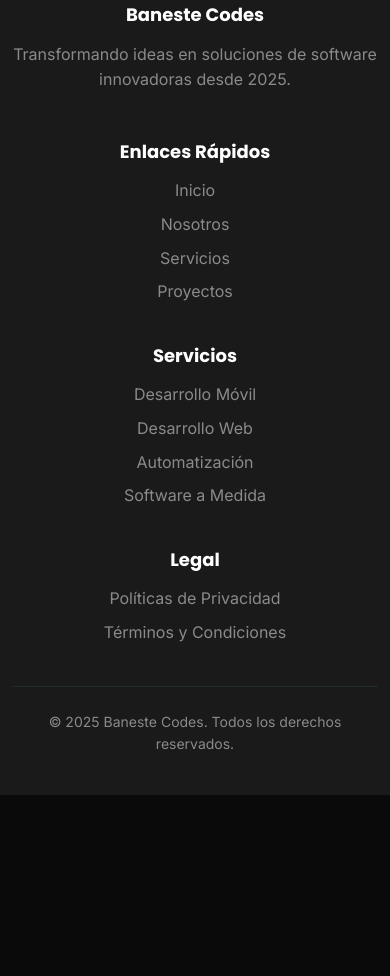
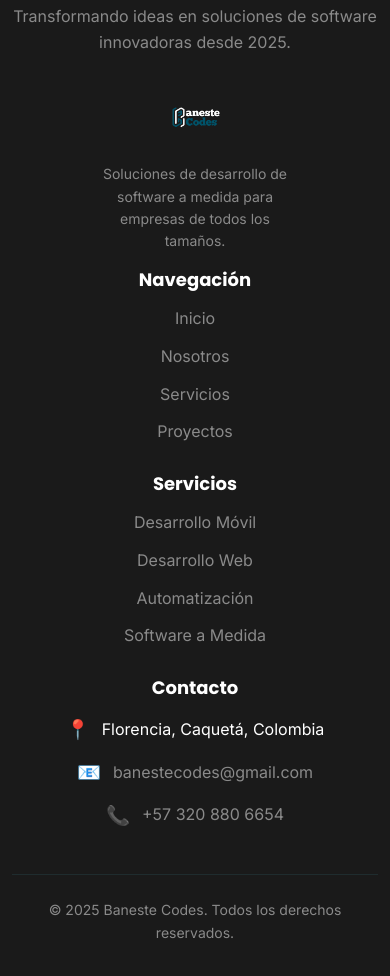
Before and after one commit to Resteban368/baneste_code_page, a plain HTML site: page index.html in a window 390 px wide. Shown: the part 8078-9054 px from the top of the page. Before the commit the page ends 8873 px from the top, so only its background shows below. Drawn offline with Linux system fonts and the light colour scheme.

Commit message:
update code responsive

```diff
--- a/index.html
+++ b/index.html
@@ -2,19 +2,28 @@
 <html lang="es">
   <head>
     <meta charset="UTF-8" />
-    <meta name="viewport" content="width=device-width, initial-scale=1.0, maximum-scale=5.0, user-scalable=yes, viewport-fit=cover" />
+    <meta
+      name="viewport"
+      content="width=device-width, initial-scale=1.0, maximum-scale=5.0, user-scalable=yes, viewport-fit=cover"
+    />
     <meta
       name="description"
-      content="Baneste Codes - Desarrollo de software a la medida. Buscando el camino perfecto hacia aplicaciones móviles excepcionales."
+      content="Baneste Codes - Expertos en desarrollo de software a medida, aplicaciones móviles Flutter, desarrollo web y automatización con n8n en Florencia, Colombia. Transformamos tu negocio."
     />
     <meta
       name="keywords"
-      content="desarrollo software, aplicaciones móviles, Flutter, automatización, n8n, software a medida"
+      content="desarrollo software, aplicaciones móviles, Flutter, desarrollo web, automatización, n8n, software a medida, Florencia, Colombia, apps android, apps ios"
     />
     <meta name="author" content="Baneste Codes" />
     <meta name="theme-color" content="#1a8b9d" />
     <meta name="apple-mobile-web-app-capable" content="yes" />
-    <meta name="apple-mobile-web-app-status-bar-style" content="black-translucent" />
+    <meta
+      name="apple-mobile-web-app-status-bar-style"
+      content="black-translucent"
+    />
+
+    <!-- Canonical URL -->
+    <link rel="canonical" href="https://banestecodes.com/" />
 
     <!-- Open Graph -->
     <meta
@@ -23,10 +32,42 @@
     />
     <meta
       property="og:description"
-      content="Transformamos ideas en soluciones de software innovadoras, escalables y de alto rendimiento."
+      content="Transformamos ideas en soluciones de software innovadoras, escalables y de alto rendimiento. Especialistas en Flutter y Automatización."
     />
     <meta property="og:type" content="website" />
-    <meta property="og:url" content="https://banestecodes.com" />
+    <meta property="og:url" content="https://banestecodes.com/" />
+    <meta
+      property="og:image"
+      content="https://banestecodes.com/assets/baneste.png"
+    />
+    <meta property="og:site_name" content="Baneste Codes" />
+    <meta property="og:locale" content="es_CO" />
+
+    <!-- Structured Data (JSON-LD) -->
+    <script type="application/ld+json">
+      {
+        "@context": "https://schema.org",
+        "@type": "LocalBusiness",
+        "name": "Baneste Codes",
+        "image": "https://banestecodes.com/assets/baneste.png",
+        "@id": "https://banestecodes.com",
+        "url": "https://banestecodes.com",
+        "telephone": "+573208806654",
+        "address": {
+          "@type": "PostalAddress",
+          "addressLocality": "Florencia",
+          "addressRegion": "Caquetá",
+          "addressCountry": "CO"
+        },
+        "sameAs": [
+          "https://instagram.com/banesteCodes",
+          "https://twitter.com/banesteCodes",
+          "https://linkedin.com/company/banesteCodes",
+          "https://github.com/banesteCodes"
+        ],
+        "priceRange": "$$"
+      }
+    </script>
 
     <title>Baneste Codes - Desarrollo de Software a la Medida</title>
 
@@ -645,17 +686,26 @@
          ============================================ -->
     <footer class="footer">
       <div class="container">
+        <div class="footer-slogan">
+          <p>
+            Transformando ideas en soluciones de software innovadoras desde
+            2025.
+          </p>
+        </div>
+
         <div class="footer-content">
           <div class="footer-section">
-            <h4>Baneste Codes</h4>
-            <p>
-              Transformando ideas en soluciones de software innovadoras desde
-              2025.
+            <a href="#inicio" class="footer-brand">
+              <img src="assets/baneste.png" alt="Baneste Codes" class="footer-logo">
+            </a>
+            <p class="footer-description">
+              Soluciones de desarrollo de software a medida para empresas de
+              todos los tamaños.
             </p>
           </div>
 
           <div class="footer-section">
-            <h4>Enlaces Rápidos</h4>
+            <h4>Navegación</h4>
             <ul class="footer-links">
               <li><a href="#inicio">Inicio</a></li>
               <li><a href="#nosotros">Nosotros</a></li>
@@ -675,10 +725,20 @@
           </div>
 
           <div class="footer-section">
-            <h4>Legal</h4>
-            <ul class="footer-links">
-              <li><a href="privacy.html">Políticas de Privacidad</a></li>
-              <li><a href="privacy.html#terms">Términos y Condiciones</a></li>
+            <h4>Contacto</h4>
+            <ul class="footer-links footer-contact-list">
+              <li>
+                <span class="contact-icon-small">📍</span>
+                <span>Florencia, Caquetá, Colombia</span>
+              </li>
+              <li>
+                <span class="contact-icon-small">📧</span>
+                <a href="mailto:banestecodes@gmail.com">banestecodes@gmail.com</a>
+              </li>
+              <li>
+                <span class="contact-icon-small">📞</span>
+                <a href="tel:+573208806654">+57 320 880 6654</a>
+              </li>
             </ul>
           </div>
         </div>
@@ -694,7 +754,11 @@
          ============================================ -->
     <div class="whatsapp-widget" id="whatsappWidget">
       <!-- Botón flotante -->
-      <button class="whatsapp-float" id="whatsappButton" aria-label="Abrir chat de WhatsApp">
+      <button
+        class="whatsapp-float"
+        id="whatsappButton"
+        aria-label="Abrir chat de WhatsApp"
+      >
         <svg
           xmlns="http://www.w3.org/2000/svg"
           width="32"
@@ -702,7 +766,9 @@
           viewBox="0 0 24 24"
           fill="currentColor"
         >
-          <path d="M.057 24l1.687-6.163c-1.041-1.804-1.588-3.849-1.587-5.946.003-6.556 5.338-11.891 11.893-11.891 3.181.001 6.167 1.24 8.413 3.488 2.245 2.248 3.481 5.236 3.48 8.414-.003 6.557-5.338 11.892-11.893 11.892-1.99-.001-3.951-.5-5.688-1.448l-6.305 1.654zm6.597-3.807c1.676.995 3.276 1.591 5.392 1.592 5.448 0 9.886-4.434 9.889-9.885.002-5.462-4.415-9.89-9.881-9.892-5.452 0-9.887 4.434-9.889 9.884-.001 2.225.651 3.891 1.746 5.634l-.999 3.648 3.742-.981zm11.387-5.464c-.074-.124-.272-.198-.57-.347-.297-.149-1.758-.868-2.031-.967-.272-.099-.47-.149-.669.149-.198.297-.768.967-.941 1.165-.173.198-.347.223-.644.074-.297-.149-1.255-.462-2.39-1.475-.883-.788-1.48-1.761-1.653-2.059-.173-.297-.018-.458.13-.606.134-.133.297-.347.446-.521.151-.172.2-.296.3-.495.099-.198.05-.372-.025-.521-.075-.148-.669-1.611-.916-2.206-.242-.579-.487-.501-.669-.51l-.57-.01c-.198 0-.52.074-.792.372s-1.04 1.016-1.04 2.479 1.065 2.876 1.213 3.074c.149.198 2.095 3.2 5.076 4.487.709.306 1.263.489 1.694.626.712.226 1.36.194 1.872.118.571-.085 1.758-.719 2.006-1.413.248-.695.248-1.29.173-1.414z"/>
+          <path
+            d="M.057 24l1.687-6.163c-1.041-1.804-1.588-3.849-1.587-5.946.003-6.556 5.338-11.891 11.893-11.891 3.181.001 6.167 1.24 8.413 3.488 2.245 2.248 3.481 5.236 3.48 8.414-.003 6.557-5.338 11.892-11.893 11.892-1.99-.001-3.951-.5-5.688-1.448l-6.305 1.654zm6.597-3.807c1.676.995 3.276 1.591 5.392 1.592 5.448 0 9.886-4.434 9.889-9.885.002-5.462-4.415-9.89-9.881-9.892-5.452 0-9.887 4.434-9.889 9.884-.001 2.225.651 3.891 1.746 5.634l-.999 3.648 3.742-.981zm11.387-5.464c-.074-.124-.272-.198-.57-.347-.297-.149-1.758-.868-2.031-.967-.272-.099-.47-.149-.669.149-.198.297-.768.967-.941 1.165-.173.198-.347.223-.644.074-.297-.149-1.255-.462-2.39-1.475-.883-.788-1.48-1.761-1.653-2.059-.173-.297-.018-.458.13-.606.134-.133.297-.347.446-.521.151-.172.2-.296.3-.495.099-.198.05-.372-.025-.521-.075-.148-.669-1.611-.916-2.206-.242-.579-.487-.501-.669-.51l-.57-.01c-.198 0-.52.074-.792.372s-1.04 1.016-1.04 2.479 1.065 2.876 1.213 3.074c.149.198 2.095 3.2 5.076 4.487.709.306 1.263.489 1.694.626.712.226 1.36.194 1.872.118.571-.085 1.758-.719 2.006-1.413.248-.695.248-1.29.173-1.414z"
+          />
         </svg>
       </button>
 
@@ -712,7 +778,11 @@
         <div class="whatsapp-header">
           <div class="whatsapp-header-content">
             <div class="whatsapp-avatar-container">
-               <img src="assets/baneste.jpg" alt="Baneste Codes" class="whatsapp-avatar" />
+              <img
+                src="assets/baneste.jpg"
+                alt="Baneste Codes"
+                class="whatsapp-avatar"
+              />
             </div>
             <div class="whatsapp-header-text">
               <h4>Baneste Codes</h4>
@@ -722,9 +792,24 @@
               </span>
             </div>
           </div>
-          <button class="whatsapp-close" id="whatsappClose" aria-label="Cerrar chat">
-            <svg width="24" height="24" viewBox="0 0 24 24" fill="none" stroke="currentColor">
-              <path stroke-linecap="round" stroke-linejoin="round" stroke-width="2" d="M6 18L18 6M6 6l12 12"/>
+          <button
+            class="whatsapp-close"
+            id="whatsappClose"
+            aria-label="Cerrar chat"
+          >
+            <svg
+              width="24"
+              height="24"
+              viewBox="0 0 24 24"
+              fill="none"
+              stroke="currentColor"
+            >
+              <path
+                stroke-linecap="round"
+                stroke-linejoin="round"
+                stroke-width="2"
+                d="M6 18L18 6M6 6l12 12"
+              />
             </svg>
           </button>
         </div>
@@ -748,9 +833,24 @@
             placeholder="Enviar mensaje..."
             maxlength="500"
           />
-          <button class="whatsapp-send" id="whatsappSend" aria-label="Enviar mensaje">
-            <svg width="24" height="24" viewBox="0 0 24 24" fill="none" stroke="currentColor">
-              <path stroke-linecap="round" stroke-linejoin="round" stroke-width="2" d="M12 19l9 2-9-18-9 18 9-2zm0 0v-8"/>
+          <button
+            class="whatsapp-send"
+            id="whatsappSend"
+            aria-label="Enviar mensaje"
+          >
+            <svg
+              width="24"
+              height="24"
+              viewBox="0 0 24 24"
+              fill="none"
+              stroke="currentColor"
+            >
+              <path
+                stroke-linecap="round"
+                stroke-linejoin="round"
+                stroke-width="2"
+                d="M12 19l9 2-9-18-9 18 9-2zm0 0v-8"
+              />
             </svg>
           </button>
         </div>
--- a/styles/components.css
+++ b/styles/components.css
@@ -478,14 +478,49 @@
 
 .footer-content {
   display: grid;
-  grid-template-columns: repeat(auto-fit, minmax(250px, 1fr));
+  grid-template-columns: repeat(4, 1fr);
   gap: var(--space-8);
   margin-bottom: var(--space-8);
+  text-align: center;
+}
+
+.footer-slogan {
+  text-align: center;
+  color: var(--color-gray-light);
+  margin-bottom: var(--space-8);
+  max-width: 600px;
+  margin-left: auto;
+  margin-right: auto;
+}
+
+/* Removed tablet/mobile stacking to keep horizontal layout */
+
+.footer-brand {
+  display: inline-flex;
+  align-items: center;
+  justify-content: center;
+  margin-bottom: var(--space-4);
+  text-decoration: none;
+}
+
+.footer-logo {
+  width: 60px;
+  height: 60px;
+  object-fit: contain;
+}
+
+.footer-description {
+  color: var(--color-gray-light);
+  font-size: var(--text-sm);
+  line-height: 1.6;
+  max-width: 200px;
+  margin: 0 auto;
 }
 
 .footer-section h4 {
   margin-bottom: var(--space-4);
   color: var(--color-white);
+  font-size: var(--text-lg);
 }
 
 .footer-links {
@@ -493,7 +528,11 @@
 }
 
 .footer-links li {
-  margin-bottom: var(--space-2);
+  margin-bottom: var(--space-3);
+  display: flex;
+  align-items: center;
+  justify-content: center;
+  gap: var(--space-3);
 }
 
 .footer-links a {
@@ -503,6 +542,11 @@
 
 .footer-links a:hover {
   color: var(--color-primary-light);
+}
+
+.contact-icon-small {
+  font-size: 1.2rem;
+  min-width: 24px;
 }
 
 .footer-bottom {
@@ -516,7 +560,7 @@
 .social-links {
   display: flex;
   gap: var(--space-4);
-  justify-content: center;
+  justify-content: flex-start; /* Left aligned on desktop */
   margin-top: var(--space-4);
 }
 
@@ -540,6 +584,24 @@
 
 /* === RESPONSIVE === */
 @media (max-width: 768px) {
+  .footer-content {
+    /* Keep 4 columns on mobile/tablet */
+    gap: var(--space-4);
+    text-align: left; /* Keep left align */
+  }
+
+  .footer-brand {
+    justify-content: center;
+  }
+
+  .footer-links li {
+    justify-content: center;
+  }
+
+  .social-links {
+    justify-content: center;
+  }
+
   .navbar-menu {
     position: fixed;
     top: 0;
@@ -593,7 +655,7 @@
     width: 30px;
     height: 3px;
   }
-}
+
 
   .navbar-menu.active li {
     opacity: 1;
@@ -637,6 +699,7 @@
   .social-links {
     justify-content: center;
   }
+}
 
 
 /* === WHATSAPP WIDGET === */
```
Also changed, not shown: privacy.html (+12 -1 lines), sitemap.xml (added, +15 -0 lines), robots.txt (added), 1 other file.
